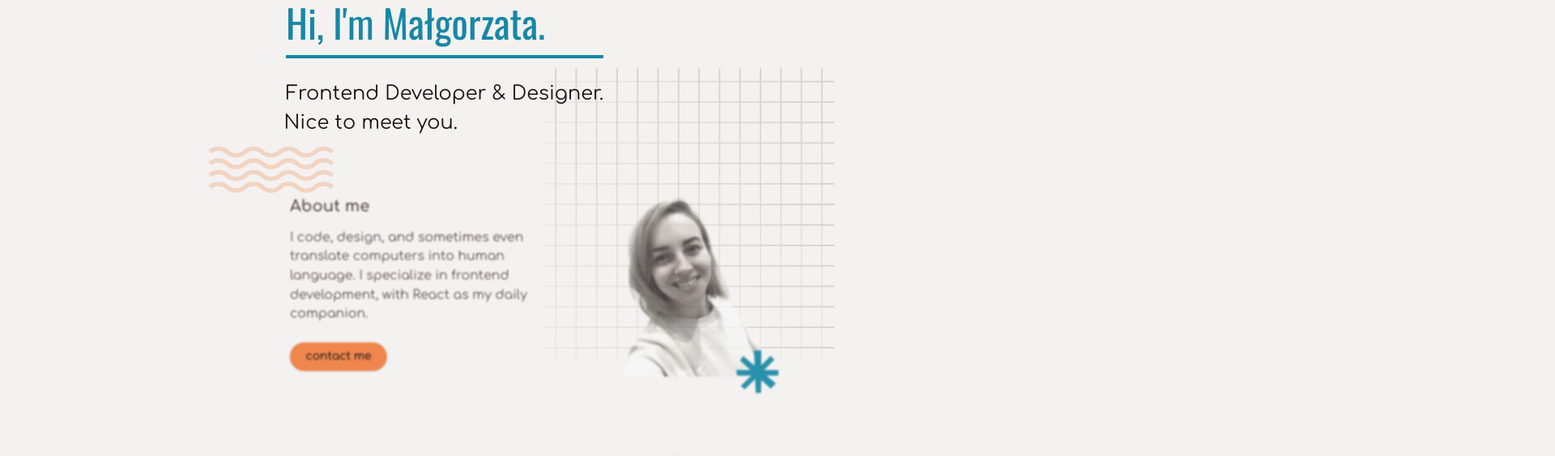
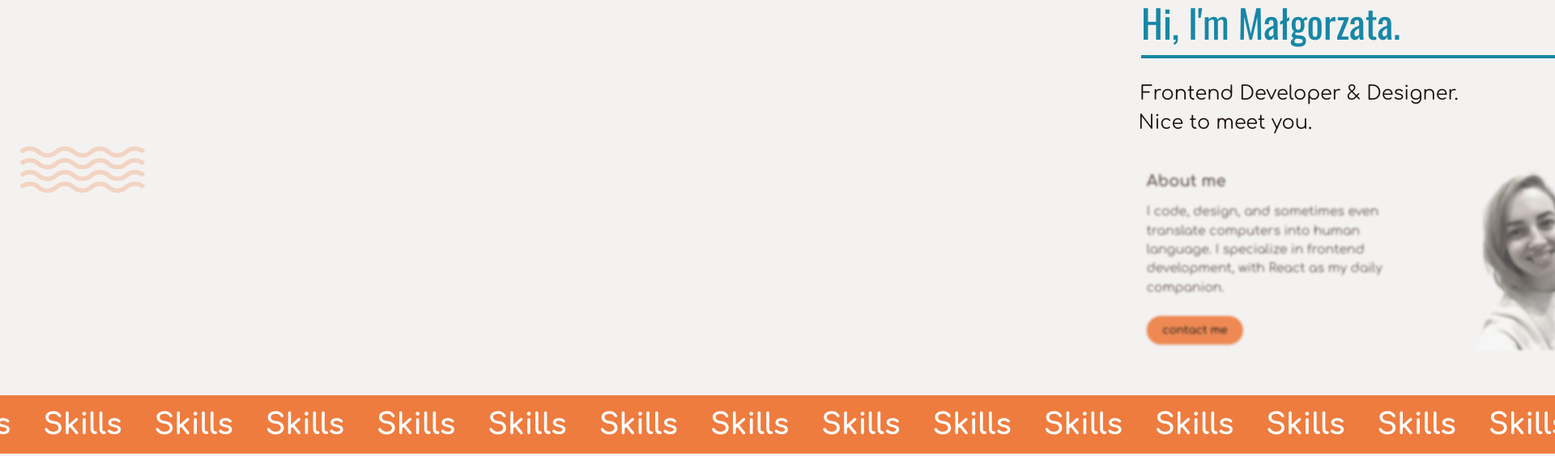
Before and after one commit to karibara/karibara-next-website, a Next.js app: page / in a window 1280 px wide. Shown: the part 160-723 px from the top of the page at 81% size, 1920 px wide, since content can reach past the window. Built offline with nearby package versions, Linux system fonts and the light colour scheme; what tailwindcss-motion would draw is missing.

Commit message:
WIP: Add InfiniteHorizontalText component

```diff
--- a/src/app/page.tsx
+++ b/src/app/page.tsx
@@ -1,12 +1,14 @@
 import { AboutMe } from "@/components/sections/AboutMe";
 import { SocialMediaLinks } from "@/components/sections/SocialMediaLinks";
 import { WelcomeSection } from "@/components/sections/WelcomeSection";
+import { InfiniteHorizontalText } from "@/components/ui/InfiniteHorizontalText";
 import Image from "next/image";
 
 export default function Home() {
   return (
     <div className=" grid grid-rows-[20px_1fr_20px] items-center justify-items-center min-h-screen p-8 pb-20 gap-16 sm:p-20 font-[family-name:var(--font-comfortaa-sans)]">
-      <main className="flex flex-col gap-8 row-start-2 items-start relative">
+      <main className="flex flex-col gap-8 row-start-2 items-center relative">
+        <div>
           {/* HASH PATTERN */}
           <Image
             src="/hash-pattern.svg"
@@ -31,9 +33,8 @@ export default function Home() {
           {/* ABOUT ME */}
 
           <AboutMe />
-        <AboutMe />
-        <AboutMe />
-        <AboutMe />
+        </div>
+        <InfiniteHorizontalText text="Skills" className="-mx-8 sm:-mx-20" />
 
         {/* SOCIAL MEDIA LINKS */}
         <SocialMediaLinks />
--- /dev/null
+++ b/src/components/ui/InfiniteHorizontalText.tsx
@@ -0,0 +1,28 @@
+"use client";
+
+import React from "react";
+
+type InfiniteHorizontalTextProps = {
+  text: string;
+  className?: string;
+};
+
+export const InfiniteHorizontalText = ({
+  text,
+  className,
+}: InfiniteHorizontalTextProps) => {
+  const repeatCount = 25;
+
+  return (
+    <div
+      className={`overflow-hidden bg-orangeKari text-4xl font-bold text-white py-4 group ${className}`}
+    >
+      {/* Pierwsza warstwa */}
+      <div className="flex animate-marquee whitespace-nowrap gap-10">
+        {Array.from({ length: repeatCount }).map((_, i) => (
+          <span key={`marquee1-${i}`}>{text}</span>
+        ))}
+      </div>
+    </div>
+  );
+};
--- a/tailwind.config.ts
+++ b/tailwind.config.ts
@@ -87,6 +87,23 @@ export default {
         md: "calc(var(--radius) - 2px)",
         sm: "calc(var(--radius) - 4px)",
       },
+      // animation to make infinite horizontal text
+      keyframes: {
+        marquee: {
+          "0%": { transform: "translateX(0)" },
+          "100%": { transform: "translateX(-50%)" },
+        },
+        marqueeReverse: {
+          "0%": { transform: "translateX(-50%)" },
+          "100%": { transform: "translateX(0)" },
+        },
+      },
+      animation: {
+        marquee: "marquee 15s linear infinite",
+        marquee2: "marquee 15s linear infinite 7.5s",
+        marqueeReverse: "marqueeReverse 15s linear infinite",
+        marqueeReverse2: "marqueeReverse 15s linear infinite 7.5s",
+      },
     },
   },
   plugins: [tailwindcssAnimate, tailwindcssMotion],
```
Lines whose indentation alone changed are shown as unchanged.
